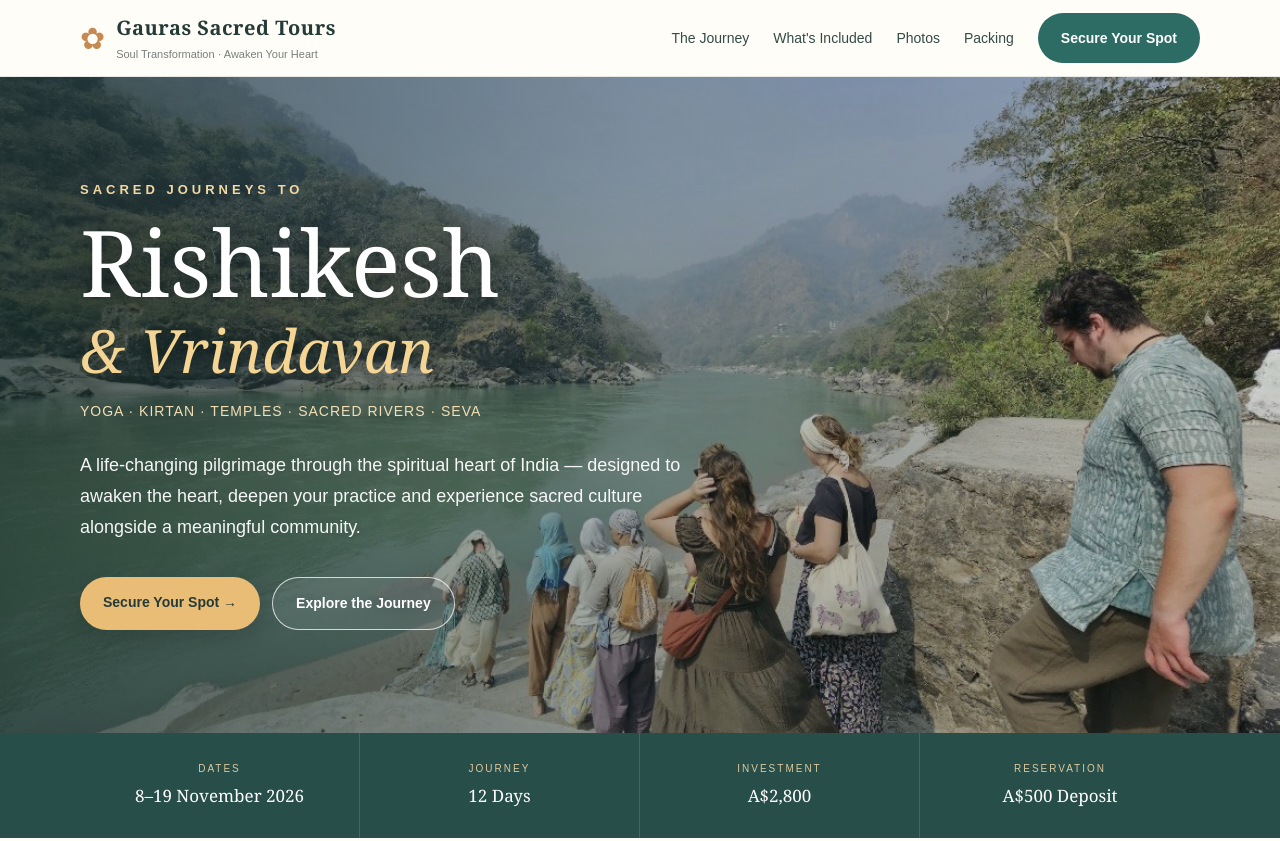
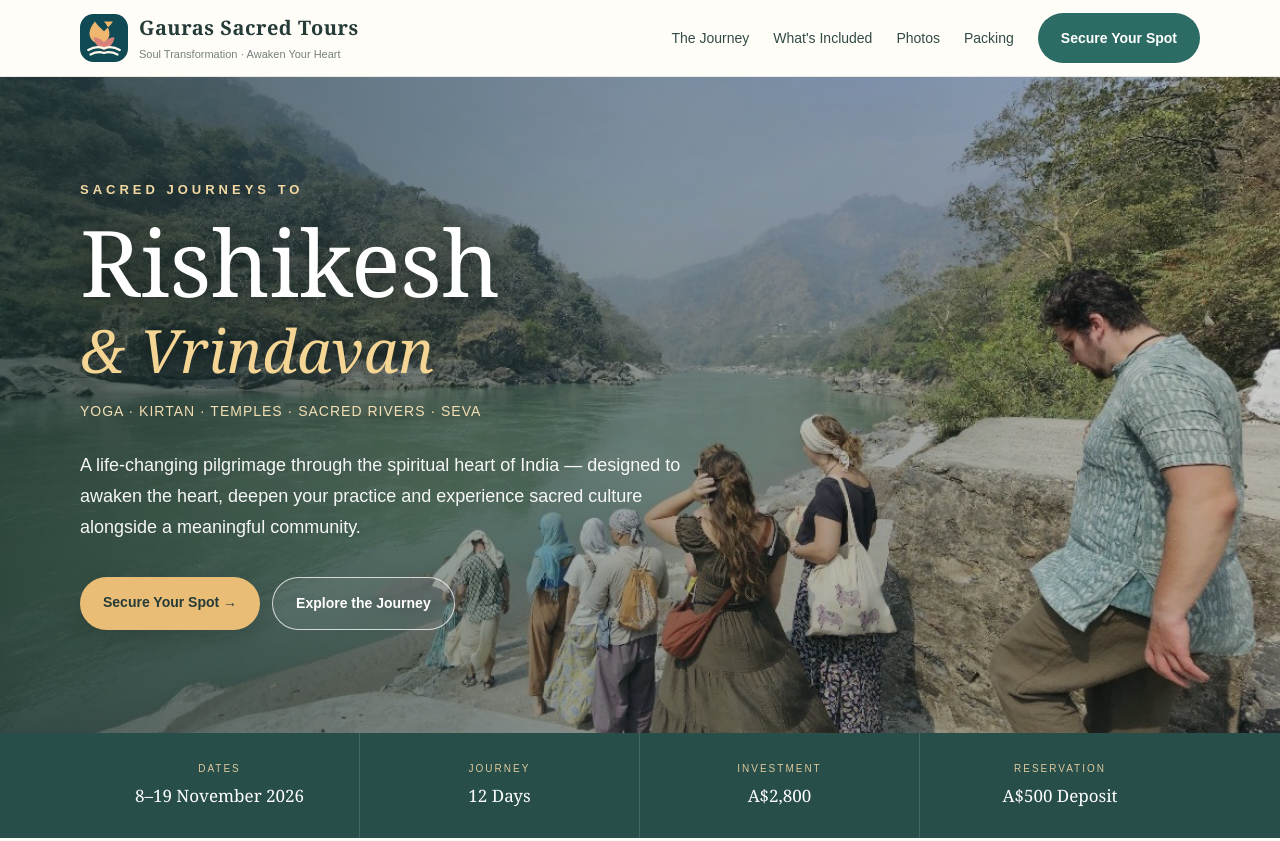
Before and after one commit to nitaigo108/-gauras-tours, a plain HTML site: page index.html in a window 1280 px wide. Shown: the top 841 px of the page. Drawn offline with Linux system fonts and the light colour scheme.

Commit message:
Update index.html

```diff
--- a/index.html
+++ b/index.html
@@ -71,9 +71,11 @@
       color: #253b38;
     }
 
-    .brand-mark {
-      font-size: 30px;
-      color: #c68a50;
+    .brand-logo {
+      width: 48px;
+      height: 48px;
+      object-fit: contain;
+      flex-shrink: 0;
     }
 
     .brand strong {
@@ -663,6 +665,11 @@
         min-height: 67px;
       }
 
+      .brand-logo {
+        width: 42px;
+        height: 42px;
+      }
+
       .brand small {
         display: none;
       }
@@ -775,7 +782,11 @@
     <div class="container nav-inner">
 
       <a class="brand" href="#top">
-        <span class="brand-mark">✿</span>
+        <img
+          src="favicon.svg"
+          alt="Gauras Sacred Tours logo"
+          class="brand-logo"
+        >
         <span>
           <strong>Gauras Sacred Tours</strong>
           <small>Soul Transformation · Awaken Your Heart</small>
```
